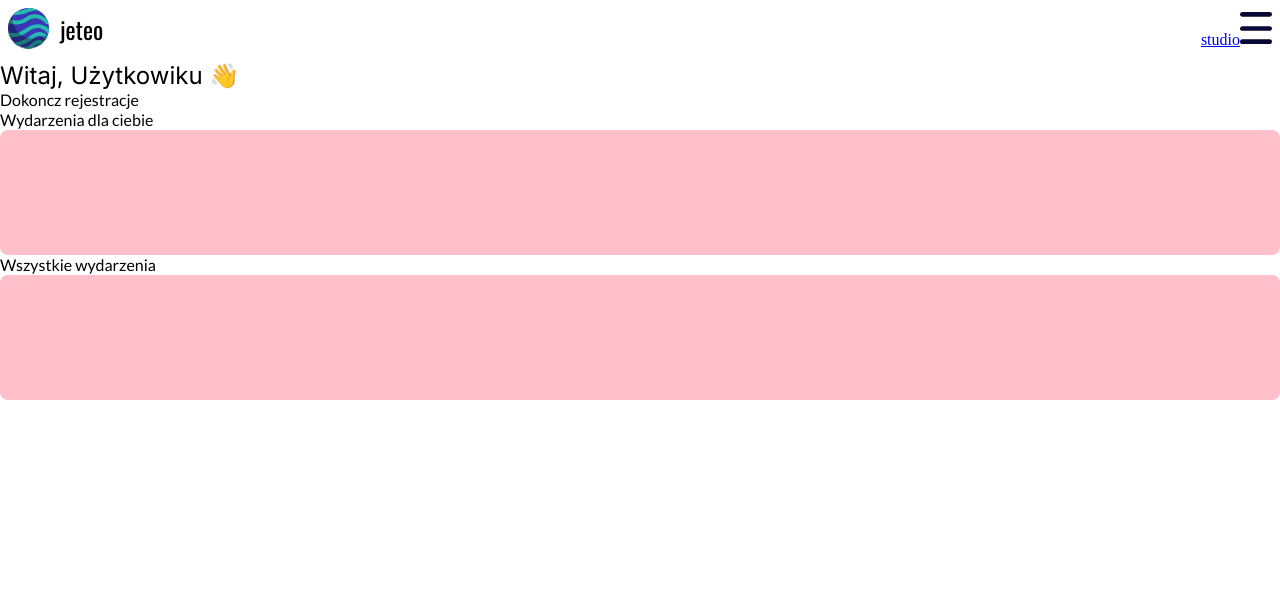
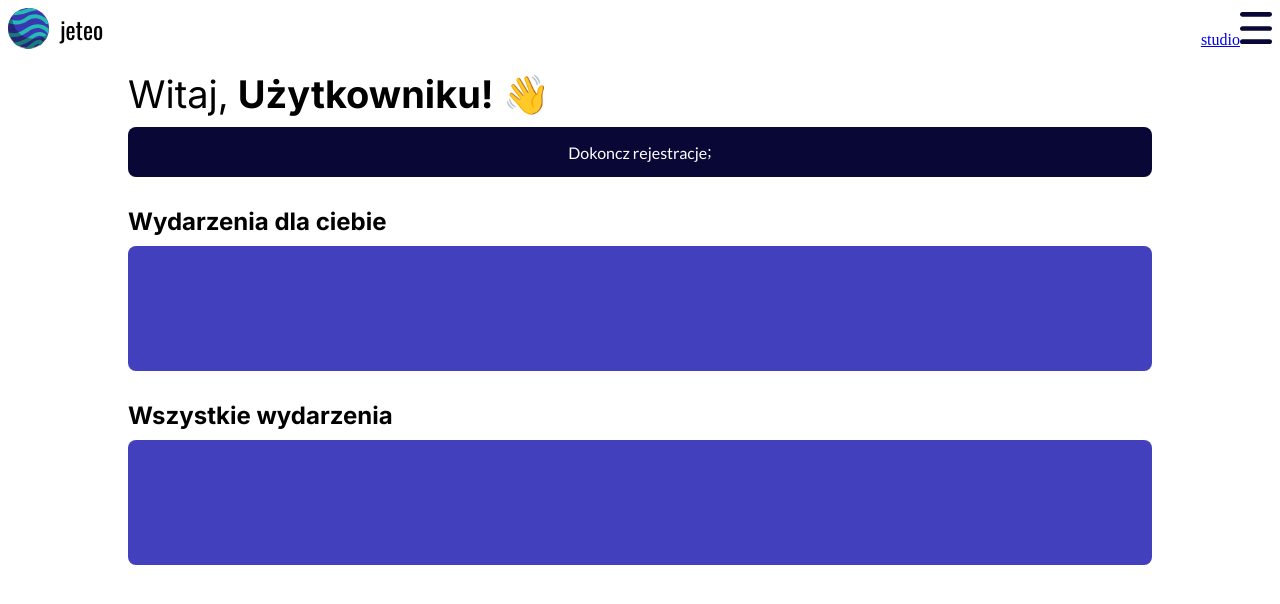
Before and after one commit to Newbies-Workplace/jeteo, a Next.js app in the folder apps/web/: page / in a window 1280 px wide. Shown: the top 604 px of the page. Built offline with nearby package versions, Linux system fonts and the light colour scheme; no server answers.

Commit message:
litle bit cleaning

```diff
--- a/apps/web/src/app/page.module.scss
+++ b/apps/web/src/app/page.module.scss
@@ -1,15 +1,28 @@
 .main{
     margin: auto;
-    width: 100%;
-    height: 100%;
+    width: 80%;
 
     @media (max-width: 900px) {
         width: 100%;
     }
+
+}
+
+.title{
+    padding: 10px 0;
+}
+
+.section{
+    margin-top: 30px;
+}
+
+.sectionTitle{
+    display: block;
+    padding-bottom: 10px;
 }
 
 .example{
     height: 125px;
     border-radius: 8px;
-    background-color: pink;
+    background-color: #4340BE;
 }
--- a/apps/web/src/app/page.tsx
+++ b/apps/web/src/app/page.tsx
@@ -9,27 +9,30 @@ export default function Page() {
   return (
     <>
       <Navbar>
-        <NavMenu />
+        <NavMenu/>
       </Navbar>
+
       <div className={styles.main}>
-        <Text variant="headM">
-          Witaj, <GetUser /> 👋
-        </Text>
 
-        <div>
-          <IsFullyRegistered />
+        <div className={styles.title}>
+          <Text variant="headL">Witaj,</Text>
+          <Text variant="headLbold"> <GetUser/> 👋</Text>
         </div>
 
         <div>
-          <Text>Wydarzenia dla ciebie</Text>
-          {/* TODO: dodac tu komponent z karteckzami eventu */}
+          <IsFullyRegistered/>
+        </div>
+
+        <div className={styles.section}>
+          <Text variant="headMbold" className={styles.sectionTitle} >Wydarzenia dla ciebie</Text>
           <div className={styles.example}></div>
         </div>
-        <div>
-          <Text>Wszystkie wydarzenia</Text>
-          {/* TODO: dodac tu komponent z karteckzami eventu */}
+
+        <div className={styles.section}>
+          <Text variant="headMbold" className={styles.sectionTitle} >Wszystkie wydarzenia</Text>
           <div className={styles.example}></div>
         </div>
+
       </div>
     </>
   );
--- a/apps/web/src/components/home/GetUser.tsx
+++ b/apps/web/src/components/home/GetUser.tsx
@@ -5,7 +5,7 @@ import { useAuth } from "@/contexts/Auth.hook";
 
 export const GetUser: React.FC = () => {
   const { user } = useAuth();
-  const name  = user !== null ? "Użytkowiku" : user?.nick.split(" ")[0]
+  const name  = user !== null ? "Użytkowniku!" : user?.nick.split(" ")[0]
 
   return <span>{name}</span>;
 };
--- a/apps/web/src/components/home/IsFullyRegistered.tsx
+++ b/apps/web/src/components/home/IsFullyRegistered.tsx
@@ -7,8 +7,9 @@ import { Text } from "@/components/text/Text";
 export const IsFullyRegistered: React.FC = () => {
   const { user } = useAuth();
 
-  {
-    /* TODO: dodac tu komponent z karteckzami eventu */
-  }
-  return <Text>Dokoncz rejestracje</Text>;
+  return(
+    <div style={{backgroundColor: "#080736", width: "100%", color: "white", height: "50px", borderRadius: "8px", display: "flex", justifyContent: "center", alignItems: "center"}}>
+      <Text>Dokoncz rejestracje</Text>;
+    </div>
+  )
 };
--- a/apps/web/src/components/text/Text.module.scss
+++ b/apps/web/src/components/text/Text.module.scss
@@ -24,8 +24,16 @@
     @include headM();
 }
 
+.headMbold {
+    @include headMbold();
+}
+
 .headL {
     @include headL();
+}
+
+.headLbold {
+    @include headLbold();
 }
 
 .logo {
--- a/apps/web/src/components/text/Text.tsx
+++ b/apps/web/src/components/text/Text.tsx
@@ -5,7 +5,7 @@ import classNames from "classnames";
 
 interface TextCompProps {
   children: React.ReactNode;
-  variant?: "bodyS" | "bodyM" | "bodyL" | "headS" | "headM" | "headL";
+  variant?: "bodyS" | "bodyM" | "bodyL" | "headS" | "headM" | "headMbold" | "headL" | "headLbold";
   bold?: boolean;
   className?: string
 }
--- a/apps/web/src/typography.module.scss
+++ b/apps/web/src/typography.module.scss
@@ -42,12 +42,27 @@
     line-height: normal;
 }
 
+@mixin  headMbold {
+    font-family: Inter;
+    font-size: 24px;
+    font-style: normal;
+    font-weight: 700;
+    line-height: normal;
+}
 
 @mixin  headL {
     font-family: Inter;
     font-size: 38px;
     font-style: normal;
     font-weight: 400;
+    line-height: normal;
+}
+
+@mixin  headLbold{
+    font-family: Inter;
+    font-size: 38px;
+    font-style: normal;
+    font-weight: 700;
     line-height: normal;
 }
 
```
Also changed, not shown: 1 other file (tests, documents, lock files or other folders).
